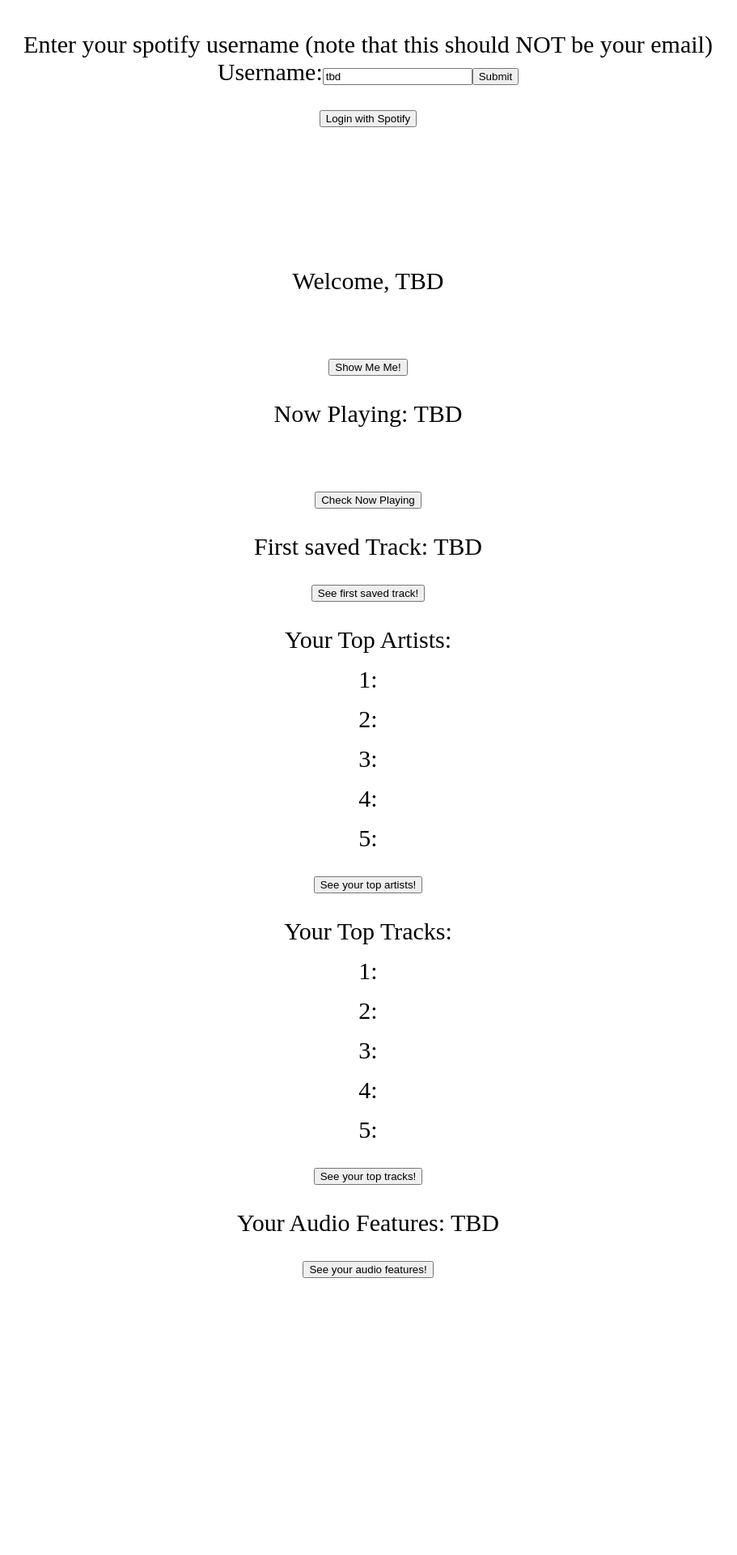
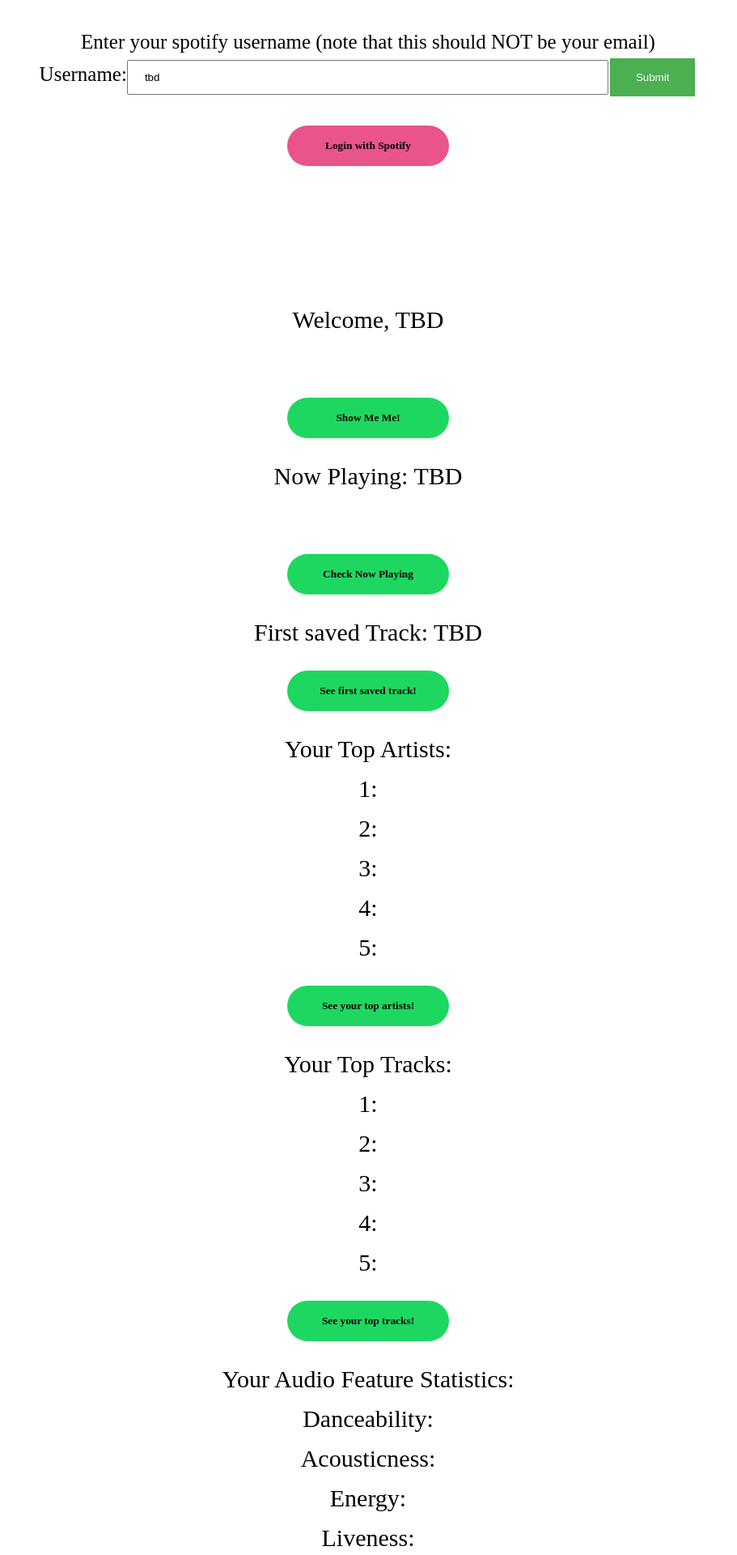
Before and after one commit to jenkinstess/Shared-Wrapify-cse330, a React (Create React App) app in the folder client/: page /SharedInsights in a window 1280 px wide. Shown: the part 220-2140 px from the top of the page at 81% size, without its empty margins (185-1096 px from the left). Before the commit the page ends 1828 px from the top, so only its background shows below. Built offline with nearby package versions, Linux system fonts and the light colour scheme; what spotify-web-api-js would draw is missing.

Commit message:
lotsofcss

```diff
--- a/client/src/App.css
+++ b/client/src/App.css
@@ -8,6 +8,7 @@
   height: 40vmin;
   pointer-events: none;
 }
+
 
 @media (prefers-reduced-motion: no-preference) {
   .App-logo {
@@ -39,8 +40,64 @@
   }
 }
 
+#OURwebpageLogin {
+  font-size: smaller
+}
+
+button {
+  font-family : poppins;
+  padding: 0;
+border: none;
+background: none;
+}
+
 div, button{
   margin:15px;
+}
+
+.LoginButton{
+  border-radius: 25px;
+  background: rgb(233, 84, 141);
+  padding: 10px;
+  width: 200px;
+  height: 50px;
+  font-weight: bold;
+}
+
+.styledButton{
+  border-radius: 25px;
+  background: rgb(30, 215, 96);
+  padding: 10px;
+  width: 200px;
+  height: 50px;
+  font-weight: bold;
+
+}
+
+
+#SharedWrappifyHome{
+position: relative;
+width: 1440px;
+height: 1101px;
+
+background: #CFF8D8;
+}
+
+input[type=text] {
+  width: 50%;
+  padding: 12px 20px;
+  margin: 8px 0;
+  box-sizing: border-box;
+}
+
+input[type=button], input[type=submit], input[type=reset] {
+  background-color: #4CAF50;
+  border: none;
+  color: white;
+  padding: 16px 32px;
+  text-decoration: none;
+  margin: 4px 2px;
+  cursor: pointer;
 }
 
 .grid {
--- a/client/src/App.js
+++ b/client/src/App.js
@@ -2,6 +2,7 @@
 import React,{Component} from 'react';
 import './App.css';
 import Spotify from 'spotify-web-api-js';
+import { motion } from "framer-motion";
 import ThreeDotsWave from './threeDotsWave';
 import axios from 'axios';
 import Nav from './Nav';
@@ -57,12 +58,17 @@ class App extends Component{
         topTrack3:'',
         topTrack4:'',
         topTrack5:'',
+        topTrack1id:'',
+        topTrack2id:'',
+        topTrack3id:'',
+        topTrack4id:'',
+        topTrack5id:'',
       },
 
       //get Top Tracks
 
       audioFeatures:{
-        danceability: 'TBD'
+        danceability: ''
       }
 
 
@@ -182,6 +188,11 @@ class App extends Component{
           topTrack3: response.items[2].name,
           topTrack4: response.items[3].name,
           topTrack5: response.items[4].name,
+          topTrack1id: response.items[0].id,
+          topTrack2id: response.items[1].id,
+          topTrack3id: response.items[2].id,
+          topTrack4id: response.items[3].id,
+          topTrack5id: response.items[4].id,
 
 
         }
@@ -191,12 +202,15 @@ class App extends Component{
 
 
   getAudioFeatures(){
-    spotifyWebApi.getAudioFeaturesForTracks()
+    spotifyWebApi.getAudioFeaturesForTracks(this.state.nameTopTracks.topTrack1id)
     .then((response)=>{
       this.setState({
         audioFeatures:{
-          danceability: response.audio_features //we are having trouble w dis
-
+          danceability: response.audio_features[0].danceability,
+          acousticness: response.audio_features[0].acousticness,
+          energy: response.audio_features[0].energy,
+          liveness: response.audio_features[0].liveness,
+          loudness: response.audio_features[0].loudness,
         }
       })
     })
@@ -254,7 +268,7 @@ class App extends Component{
       <div id='routToSpotify'>
 
         <a href='http://localhost:3456'>
-        <button>Login with Spotify</button>
+        <button className="LoginButton">Login with Spotify</button>
         </a>
       </div>
 
@@ -267,28 +281,28 @@ class App extends Component{
 
       <div> Welcome, {this.state.basicUserInfo.username} </div>
       <div>
-        <img src={this.state.basicUserInfo.image} style={{width: 100}}/>
+        <img src={this.state.basicUserInfo.image} style={{width: 250}}/>
       </div>
-      <button onClick={() => this.getBasicUserInfo()}>
+      <motion.button className="styledButton" onClick={() => this.getBasicUserInfo()}  whileHover={{scale: 1.1, textShadow: "0px 0px 8px rgb(255,255,255)",boxShadow: "0px 0px 8px rgb(255,255,255)"}} >
         Show Me Me!
-      </button>
+      </motion.button>
 
 
 
     <div>Now Playing: {this.state.nowPlaying.name}</div>
       <div>
-        <img src={this.state.nowPlaying.image} style={{width: 100}}/>
+        <img src={this.state.nowPlaying.image} style={{width: 500}}/>
       </div>
-      <button onClick={() => this.getNowPlaying()}>
+      <motion.button className="styledButton" onClick={() => this.getNowPlaying()} whileHover={{scale: 1.1, textShadow: "0px 0px 8px rgb(255,255,255)",boxShadow: "0px 0px 8px rgb(255,255,255)"}}>
         Check Now Playing
-      </button>
+      </motion.button>
 
       <div id= '12SavedTracks'>First saved Track: {this.state.savedTracks.nameTrack1}</div>
       {/* <div>Second saved Track: {this.state.savedTracks.nameTrack2}</div> */}
       <div id='butSavedTracks'>
-        <button onClick={() => this.getSavedTracks()}>
+        <motion.button className="styledButton" onClick={() => this.getSavedTracks()} whileHover={{scale: 1.1, textShadow: "0px 0px 8px rgb(255,255,255)",boxShadow: "0px 0px 8px rgb(255,255,255)"}}>
           See first saved track!
-        </button>
+        </motion.button>
       </div>
 
       <div id = 'UsersTopArtists'> Your Top Artists:  </div>
@@ -298,9 +312,9 @@ class App extends Component{
       <div id = 'UsersTopArtists1'> 4: {this.state.nameTopArtist.topArtist4}</div>
       <div id = 'UsersTopArtists1'> 5: {this.state.nameTopArtist.topArtist5}</div>
       <div id='butTopArtists'>
-        <button onClick={() => this.getTopArtists()}>
+        <motion.button className="styledButton" onClick={() => this.getTopArtists()} whileHover={{scale: 1.1, textShadow: "0px 0px 8px rgb(255,255,255)",boxShadow: "0px 0px 8px rgb(255,255,255)"}}>
           See your top artists!
-        </button>
+        </motion.button>
 
         <div id = 'UsersTopTracks'> Your Top Tracks:  </div>
       <div id = 'UsersTopTracks1'> 1: {this.state.nameTopTracks.topTrack1} </div>
@@ -309,22 +323,28 @@ class App extends Component{
       <div id = 'UsersTopTracks4'> 4: {this.state.nameTopTracks.topTrack4} </div>
       <div id = 'UsersTopTracks5'> 5: {this.state.nameTopTracks.topTrack5} </div>
       <div id='butTopTracks'>
-        <button onClick={() => this.getTopTracks()}>
+        <motion.button className="styledButton"onClick={() => this.getTopTracks()} whileHover={{scale: 1.1, textShadow: "0px 0px 8px rgb(255,255,255)",boxShadow: "0px 0px 8px rgb(255,255,255)"}}>
           See your top tracks!
-        </button>
+        </motion.button>
       </div>
 
-        <div id = 'UsersAudioFeaturesForTracks'> Your Audio Features: {this.state.audioFeatures.danceability} </div>
-      <div id='butAudioFeaturesForTracks'>
-        <button onClick={() => this.getAudioFeatures()}>
+        <div id = 'UsersAudioFeaturesForTracks'> Your Audio Feature Statistics:  </div>
+      <div id='butAudioFeaturesForTracks'> Danceability:{this.state.audioFeatures.danceability} </div>
+      <div id='butAudioFeaturesForTracks'> Acousticness:{this.state.audioFeatures.acousticness} </div>
+      <div id='butAudioFeaturesForTracks'> Energy:{this.state.audioFeatures.energy} </div>
+      <div id='butAudioFeaturesForTracks'> Liveness:{this.state.audioFeatures.liveness} </div>
+      <div id='butAudioFeaturesForTracks'> Loudness:{this.state.audioFeatures.loudness} </div>
+      <div id='butAudioFeatures'>
+        <motion.button className="styledButton" onClick={() => this.getAudioFeatures()} whileHover={{scale: 1.1, textShadow: "0px 0px 8px rgb(255,255,255)",boxShadow: "0px 0px 8px rgb(255,255,255)"}}>
           See your audio features!
-        </button>
+        </motion.button>
       </div>
 
 
 
 
       </div>
+
 
       </div>
       </Router>
@@ -358,6 +378,7 @@ function LoadingBox({ children }) {
 const Home = () => (
   <div>
     <h1> Shared Wrappify</h1>
+    <h3>Compare your music taste with your friends! </h3>
   </div>
 );
 
--- a/client/src/SharedInsights.js
+++ b/client/src/SharedInsights.js
@@ -8,6 +8,9 @@ function SharedInsights() {
             <h1>This is the Shared Insights Page</h1>
         </div>
 
+        //includes algo for shared compatibility number
+        //includes
+
     );
 }
 
```
Also changed, not shown: 1 other file (tests, documents, lock files or other folders).
